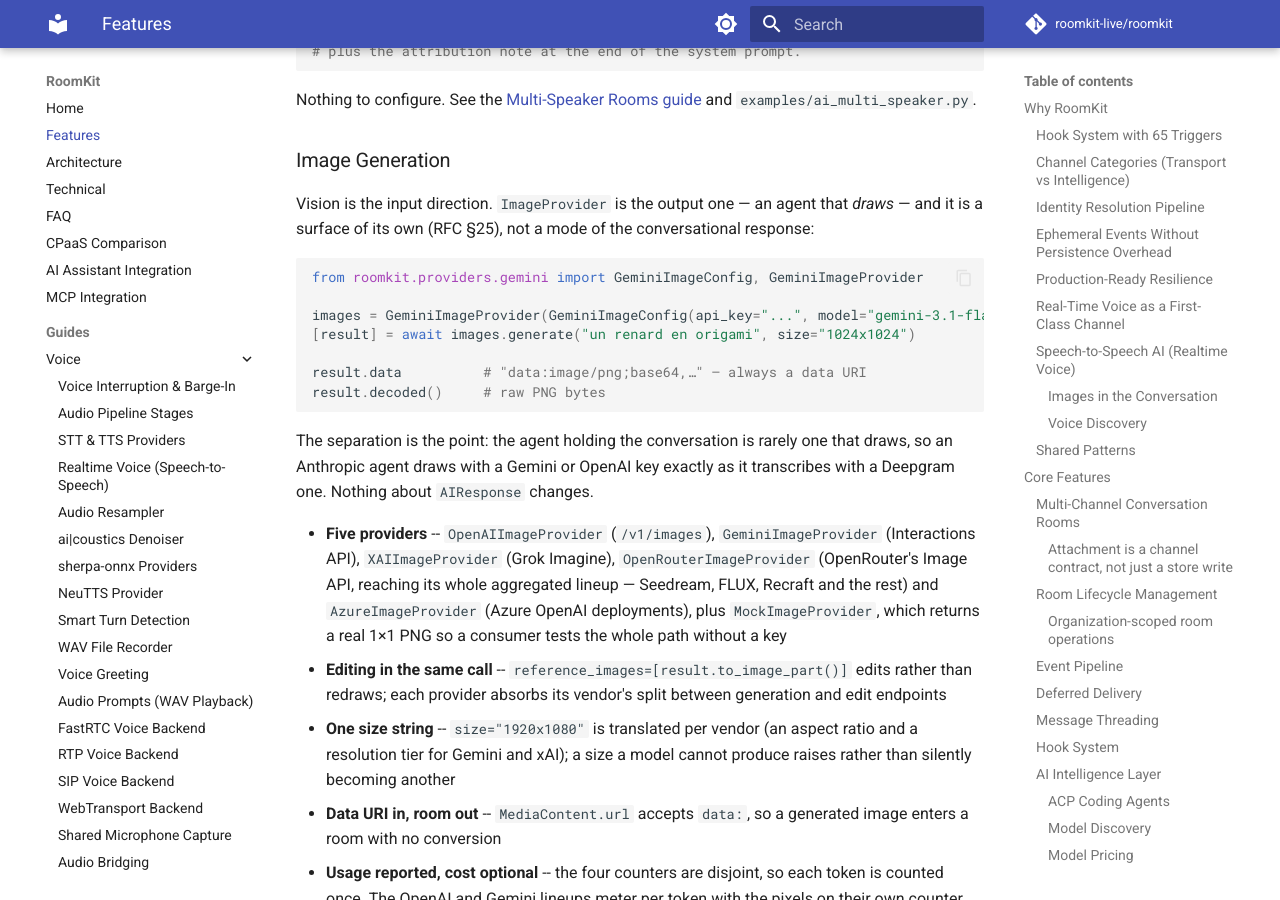
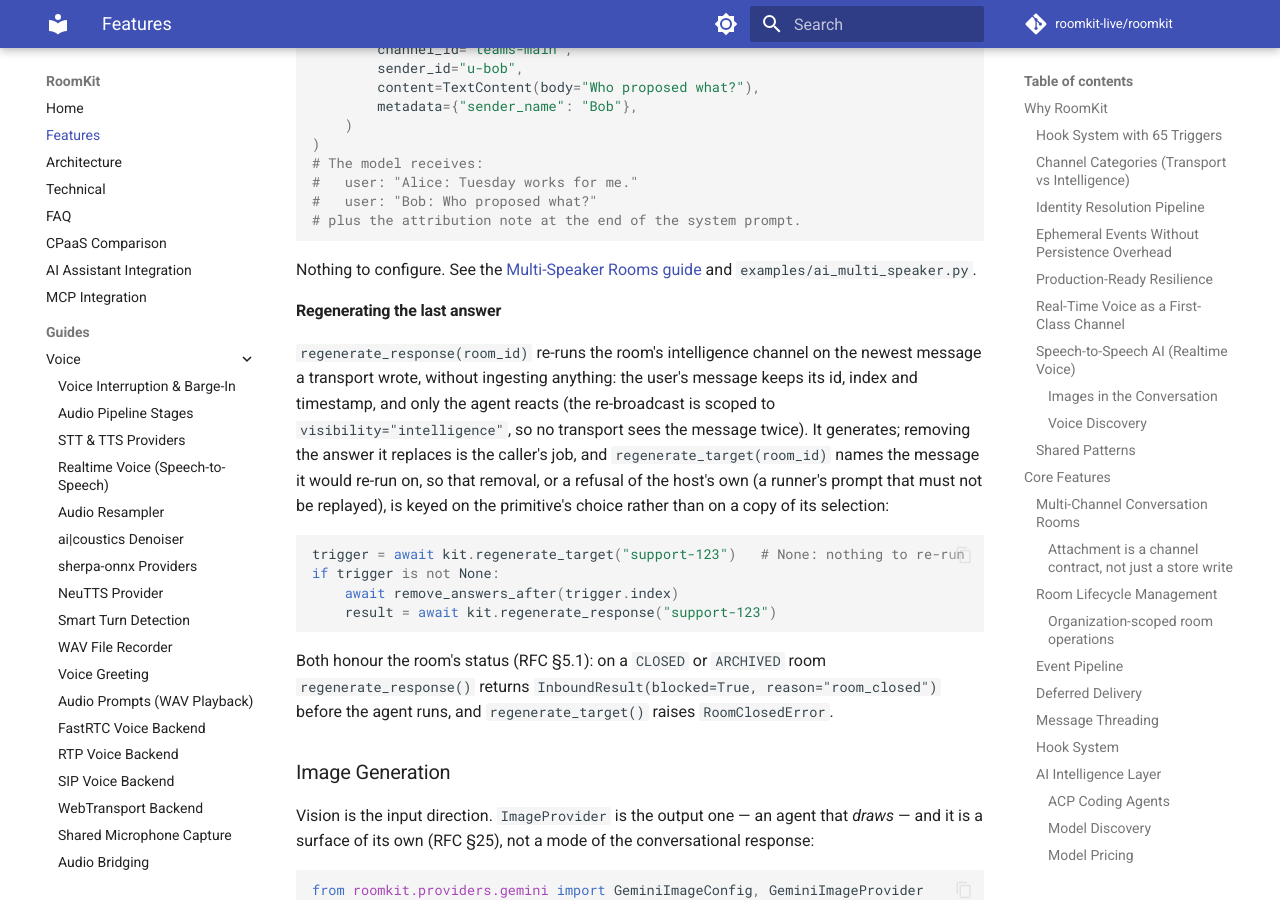
Before and after one commit to roomkit-live/roomkit-docs, an MkDocs documentation site: the page built from docs/features.md, in a window 1280 px wide and 900 px high, scrolled down 25735 px. Built offline with MkDocs 1.6.1 and Material for MkDocs 9.7.7, drawn with Linux system fonts in a browser that asks for light colours; comment, search, counter and statistics services are not loaded; some of the changed text lies outside the part shown.

Commit message:
docs(core): regenerate refuses a closed room and names its trigger (RMK-161)

````diff
--- a/docs/features.md
+++ b/docs/features.md
@@ -207,6 +207,14 @@ stateDiagram-v2
 - **PAUSED** -- Room is temporarily suspended; closed timer continues
 - **CLOSED** -- Conversation is ended; no new messages accepted
 - **ARCHIVED** -- Final state for long-term storage
+
+A `CLOSED` or `ARCHIVED` room refuses every write, at every entry (RFC §5.1):
+`process_inbound()` returns `InboundResult(blocked=True, reason="room_closed")`,
+`send_event()` raises `RoomClosedError`, and `regenerate_response()` is refused
+the same way *before* the agent runs, so a closed room costs no generation for
+an answer nothing could commit. Each refusal emits the `room_refused_event`
+framework event; a regenerate's carries `data={"status": ..., "operation":
+"regenerate"}` and, as `event_id`, the message it would have replayed.
 
 Timer-based automation:
 
@@ -1018,6 +1026,29 @@ await kit.process_inbound(
 
 Nothing to configure. See the [Multi-Speaker Rooms guide](guides/multi-speaker-rooms.md) and `examples/ai_multi_speaker.py`.
 
+#### Regenerating the last answer
+
+`regenerate_response(room_id)` re-runs the room's intelligence channel on the
+newest message a transport wrote, without ingesting anything: the user's
+message keeps its id, index and timestamp, and only the agent reacts (the
+re-broadcast is scoped to `visibility="intelligence"`, so no transport sees
+the message twice). It generates; removing the answer it replaces is the
+caller's job, and `regenerate_target(room_id)` names the message it would
+re-run on, so that removal, or a refusal of the host's own (a runner's prompt
+that must not be replayed), is keyed on the primitive's choice rather than on a
+copy of its selection:
+
+```python
+trigger = await kit.regenerate_target("support-123")   # None: nothing to re-run
+if trigger is not None:
+    await remove_answers_after(trigger.index)
+    result = await kit.regenerate_response("support-123")
+```
+
+Both honour the room's status (RFC §5.1): on a `CLOSED` or `ARCHIVED` room
+`regenerate_response()` returns `InboundResult(blocked=True, reason="room_closed")`
+before the agent runs, and `regenerate_target()` raises `RoomClosedError`.
+
 ### Image Generation
 
 Vision is the input direction. `ImageProvider` is the output one — an agent that *draws* — and it is a surface of its own (RFC §25), not a mode of the conversational response:
````
Also changed, not shown: docs/api/roomkit.md (+2 -0 lines), docs/guides/room-lifecycle.md (+5 -0 lines).
